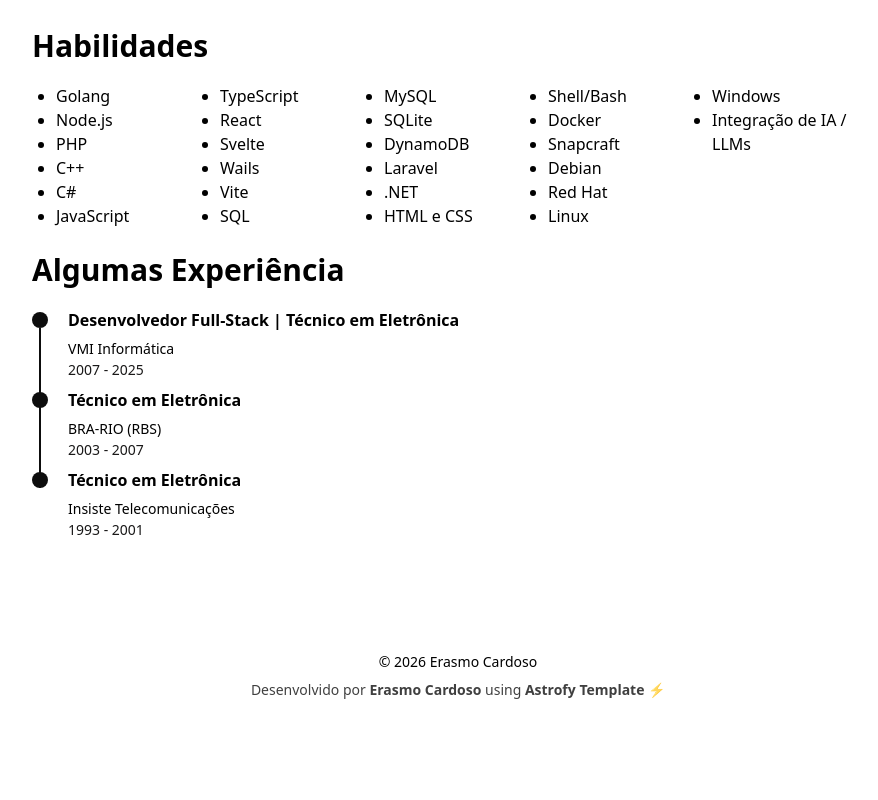
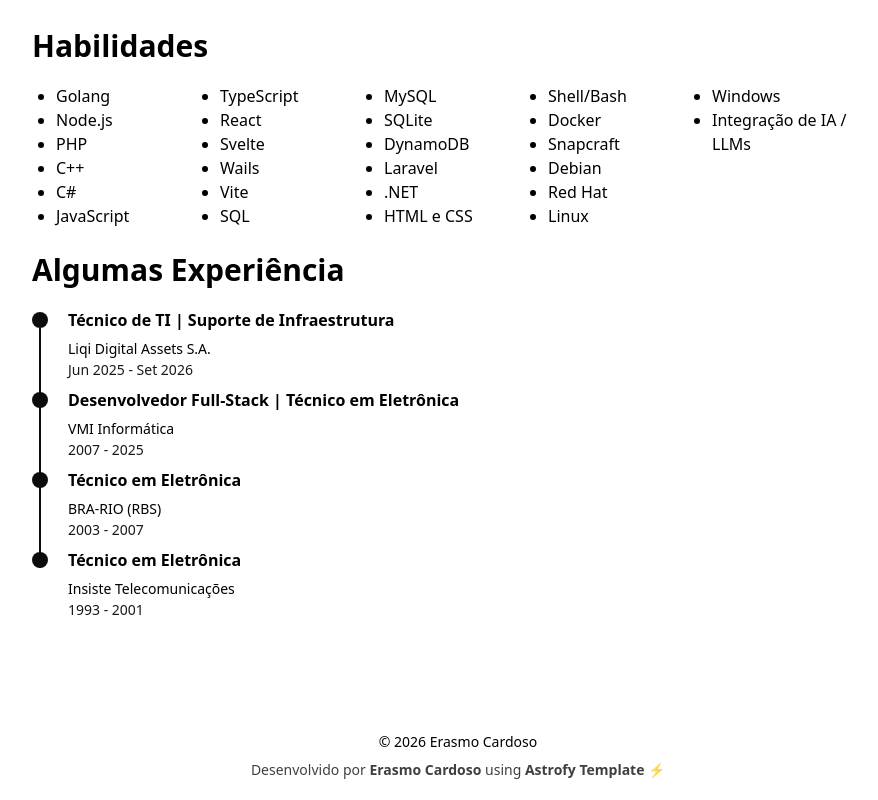
Before and after one commit to erascardsilva/curriculo, an Astro site: page /cv in a window 1280 px wide. Shown: the part 1000-1800 px from the top of the page, without its empty margins (334-1212 px from the left). Before the commit the page ends 1720 px from the top, so only its background shows below. Built offline with nearby package versions, Linux system fonts and the light colour scheme; Astro itself is replaced by a stand-in of ours.

Commit message:
feat: adicionar experiência Liqi Digital Assets ao CV

```diff
--- a/src/pages/cv.astro
+++ b/src/pages/cv.astro
@@ -151,7 +151,12 @@ import TimeLineElement from "../components/cv/TimeLine.astro";
   </div>
 
   <div class="time-line-container mb-10">
-     <TimeLineElement
+    <TimeLineElement
+      title="Técnico de TI | Suporte de Infraestrutura"
+      subtitle="Liqi Digital Assets S.A."
+      duration="Jun 2025 - Set 2026"
+    />
+    <TimeLineElement
       title="Desenvolvedor Full-Stack | Técnico em Eletrônica"
       subtitle="VMI Informática"
       duration="2007 - 2025"
```
